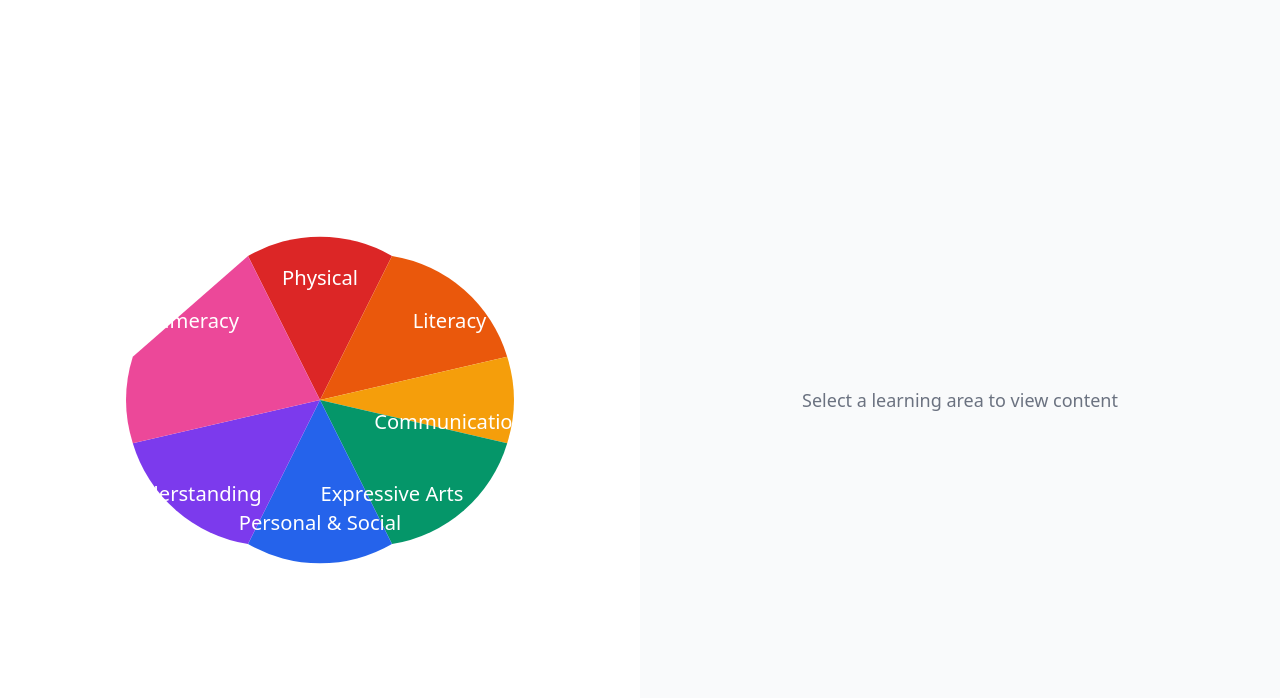
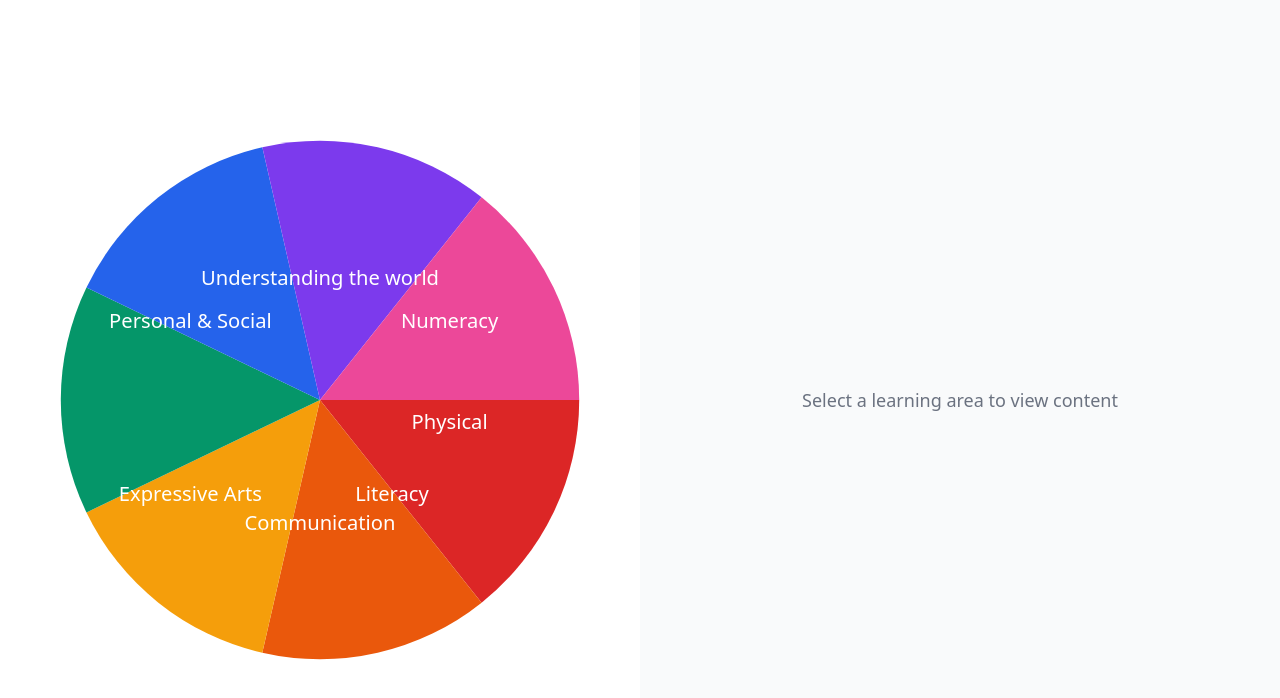
Before and after one commit to ivaibhavkulkarni/learning-flower, a Next.js app: page / in a window 1280 px wide. Shown: the top 698 px of the page. Built offline with nearby package versions, Linux system fonts and the light colour scheme.

Commit message:
titles are arranged

```diff
--- a/src/components/LearningFlower.jsx
+++ b/src/components/LearningFlower.jsx
@@ -7,58 +7,72 @@ export default function LearningFlower({ onPetalClick }) {
     personalSocial: "fill-[#2563EB] hover:brightness-110 cursor-pointer",
     understanding: "fill-[#7C3AED] hover:brightness-110 cursor-pointer",
     numeracy: "fill-[#EC4899] hover:brightness-110 cursor-pointer",
-    }
+  };
+
+  // Define the radius for the flower petals
+  const radius = 180;
+
+  // Function to calculate petal path based on start angle
+  const petalPath = (startAngle) => {
+    const endAngle = startAngle + 51.43; // Each petal occupies 51.43 degrees
+    const startX = 200 + radius * Math.cos((Math.PI / 180) * startAngle);
+    const startY = 200 + radius * Math.sin((Math.PI / 180) * startAngle);
+    const endX = 200 + radius * Math.cos((Math.PI / 180) * endAngle);
+    const endY = 200 + radius * Math.sin((Math.PI / 180) * endAngle);
+
+    return `M200,200 L${startX},${startY} A${radius},${radius} 0 0,1 ${endX},${endY} Z`;
+  };
 
   return (
     <svg viewBox="0 0 400 400" className="w-full max-w-[600px]">
       {/* Center point */}
       <circle cx="200" cy="200" r="5" fill="white" />
 
-        {/* Petals */}
+      {/* Petals with adjusted angles */}
       <path
-          d="M200,200 L150,100 A100,100 0 0,1 250,100 Z"
+        d={petalPath(0)} // Petal 1 starts at 0 degrees
         className={petalStyles.physical}
         onClick={() => onPetalClick('physical')}
       />
       <path
-          d="M200,200 L250,100 A100,100 0 0,1 330,170 Z"
+        d={petalPath(51.43)} // Petal 2 starts at 51.43 degrees
         className={petalStyles.literacy}
         onClick={() => onPetalClick('literacy')}
       />
       <path
-          d="M200,200 L330,170 A100,100 0 0,1 330,230 Z"
+        d={petalPath(102.86)} // Petal 3 starts at 102.86 degrees
         className={petalStyles.communication}
         onClick={() => onPetalClick('communication')}
       />
       <path
-          d="M200,200 L330,230 A100,100 0 0,1 250,300 Z"
+        d={petalPath(154.29)} // Petal 4 starts at 154.29 degrees
         className={petalStyles.expressiveArts}
         onClick={() => onPetalClick('expressiveArts')}
       />
       <path
-          d="M200,200 L250,300 A100,100 0 0,1 150,300 Z"
+        d={petalPath(205.72)} // Petal 5 starts at 205.72 degrees
         className={petalStyles.personalSocial}
         onClick={() => onPetalClick('personalSocial')}
       />
       <path
-          d="M200,200 L150,300 A100,100 0 0,1 70,230 Z"
+        d={petalPath(257.15)} // Petal 6 starts at 257.15 degrees
         className={petalStyles.understanding}
         onClick={() => onPetalClick('understanding')}
       />
       <path
-          d="M200,200 L70,230 A100,100 0 0,1 70,170 L150,100 Z"
+        d={petalPath(308.58)} // Petal 7 starts at 308.58 degrees
         className={petalStyles.numeracy}
         onClick={() => onPetalClick('numeracy')}
       />
 
       {/* Text Labels */}
-        <text x="200" y="120" textAnchor="middle" fill="white" className="text-sm">Physical</text>
-        <text x="290" y="150" textAnchor="middle" fill="white" className="text-sm">Literacy</text>
-        <text x="290" y="220" textAnchor="middle" fill="white" className="text-sm">Communication</text>
-        <text x="250" y="270" textAnchor="middle" fill="white" className="text-sm">Expressive Arts</text>
-        <text x="200" y="290" textAnchor="middle" fill="white" className="text-sm">Personal & Social</text>
-        <text x="110" y="270" textAnchor="middle" fill="white" className="text-sm">Understanding</text>
-        <text x="110" y="150" textAnchor="middle" fill="white" className="text-sm">Numeracy</text>
+      <text x="200" y="120" textAnchor="middle" fill="white" className="text-sm">Understanding the world</text>
+      <text x="290" y="150" textAnchor="middle" fill="white" className="text-sm">Numeracy</text>
+      <text x="290" y="220" textAnchor="middle" fill="white" className="text-sm">Physical</text>
+      <text x="250" y="270" textAnchor="middle" fill="white" className="text-sm">Literacy</text>
+      <text x="200" y="290" textAnchor="middle" fill="white" className="text-sm">Communication</text>
+      <text x="110" y="270" textAnchor="middle" fill="white" className="text-sm">Expressive Arts</text>
+      <text x="110" y="150" textAnchor="middle" fill="white" className="text-sm">Personal & Social</text>
     </svg>
-    )
+  );
 }
```
Lines whose indentation alone changed are shown as unchanged.
